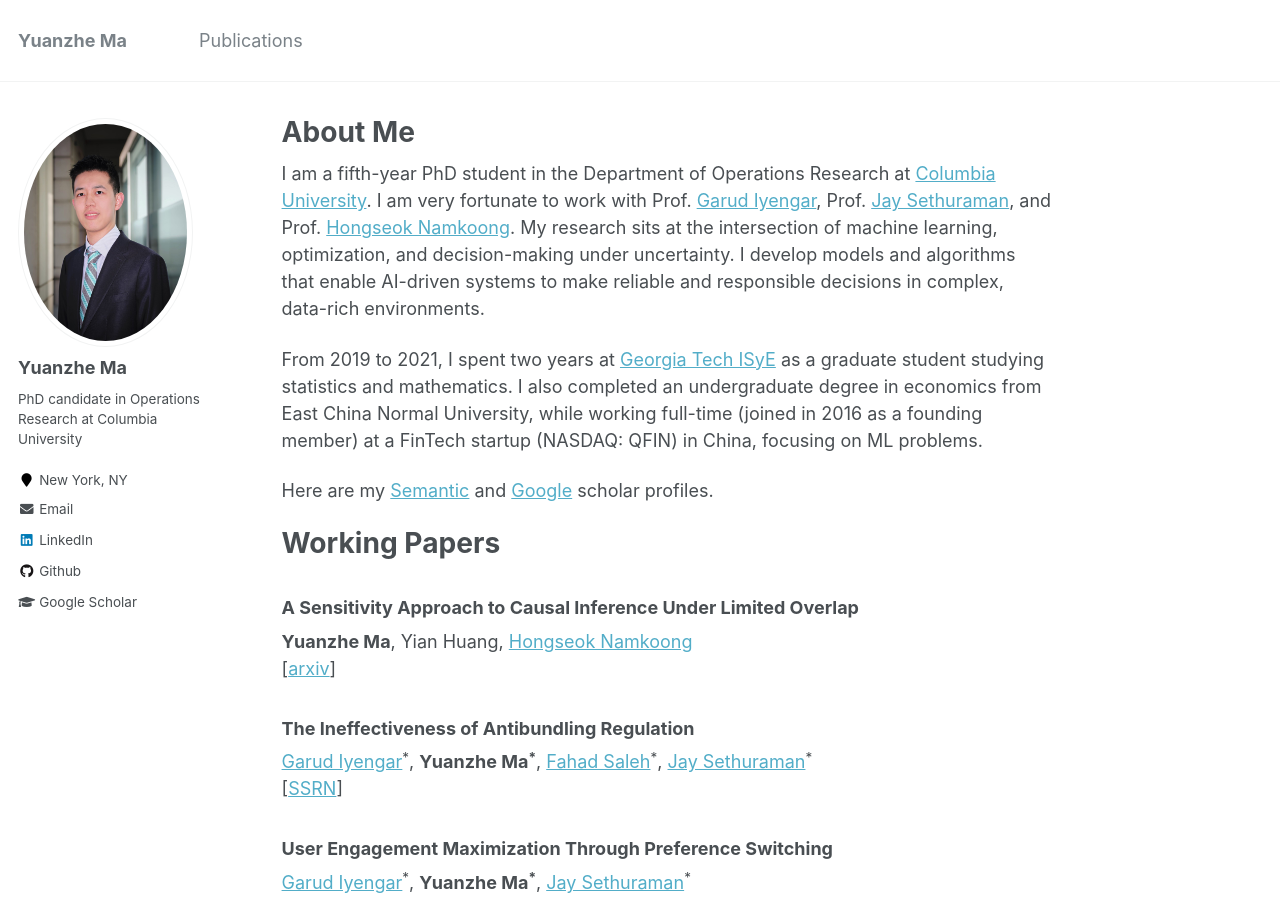
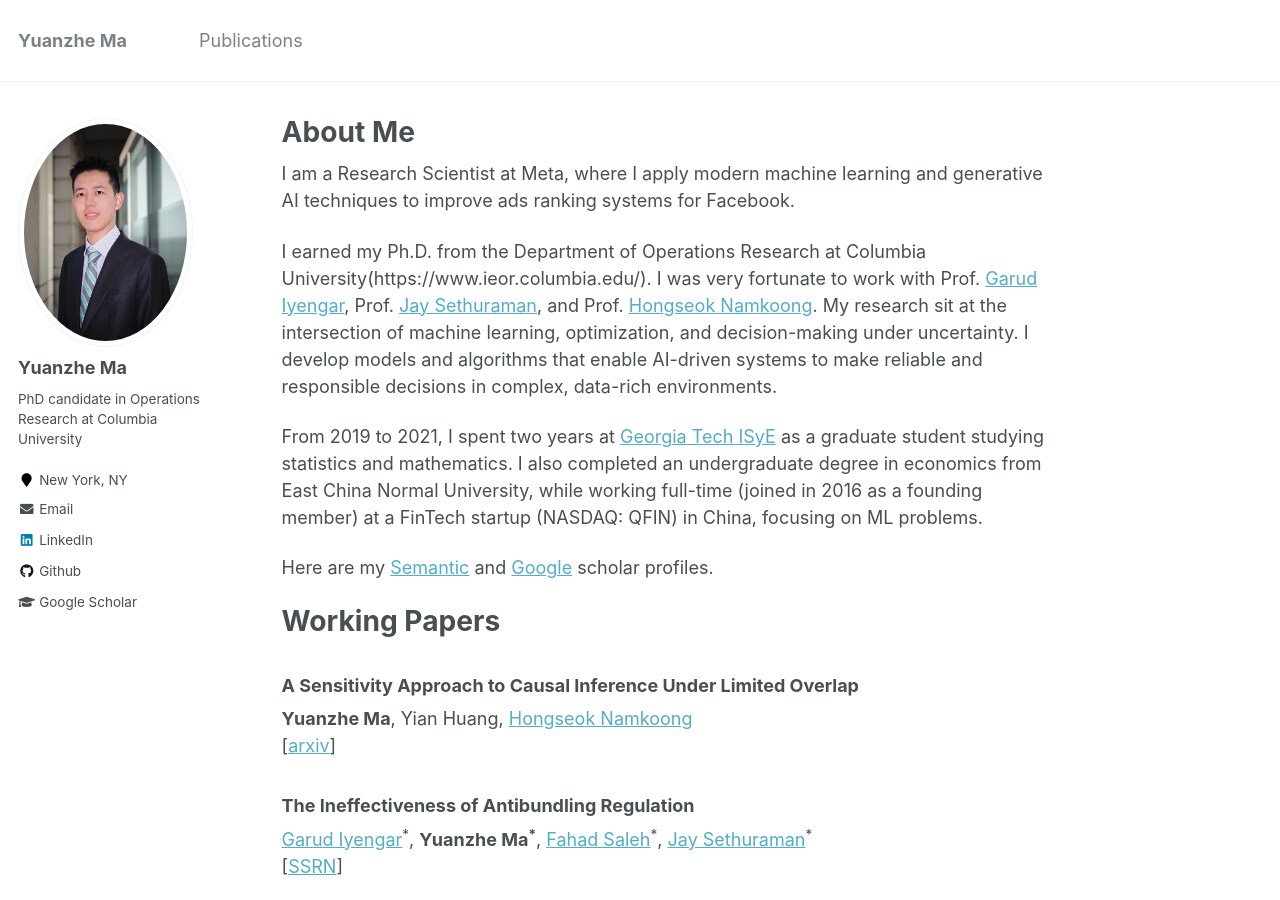
Before and after one commit to yuanzhe-ma/yuanzhe-ma.github.io, a Jekyll site: the page built from _pages/about.md, in a window 1280 px wide and 900 px high. Built offline with Jekyll 4.4.1, drawn with Linux system fonts in a browser that asks for light colours.

Commit message:
Revise about page with current role and background
Updated professional information and corrected typos.

```diff
--- a/_pages/about.md
+++ b/_pages/about.md
@@ -8,7 +8,9 @@ redirect_from:
   - /about.html
 ---
 
-I am a fifth-year PhD student in the Department of Operations Research at [Columbia University](https://www.ieor.columbia.edu/). I am very fortunate to work with Prof. [Garud Iyengar](http://www.columbia.edu/~gi10/), Prof. [Jay Sethuraman](https://www.ieor.columbia.edu/faculty/jay-sethuraman), and Prof. [Hongseok Namkoong](https://hsnamkoong.github.io/). My research sits at the intersection of machine learning, optimization, and decision-making under uncertainty. I develop models and algorithms that enable AI-driven systems to make reliable and responsible decisions in complex, data-rich environments.
+I am a Research Scientist at Meta, where I apply modern machine learning and generative AI techniques to improve ads ranking systems for Facebook.
+
+I earned my Ph.D. from the Department of Operations Research at Columbia University(https://www.ieor.columbia.edu/). I was very fortunate to work with Prof. [Garud Iyengar](http://www.columbia.edu/~gi10/), Prof. [Jay Sethuraman](https://www.ieor.columbia.edu/faculty/jay-sethuraman), and Prof. [Hongseok Namkoong](https://hsnamkoong.github.io/). My research sit at the intersection of machine learning, optimization, and decision-making under uncertainty. I develop models and algorithms that enable AI-driven systems to make reliable and responsible decisions in complex, data-rich environments.
 
 
 From 2019 to 2021, I spent two years at [Georgia Tech ISyE](https://www.isye.gatech.edu/) as a graduate student studying statistics and mathematics. I also completed an undergraduate degree in economics from East China Normal University, while working full-time (joined in 2016 as a founding member) at a FinTech startup (NASDAQ: QFIN) in China, focusing on ML problems.
```
